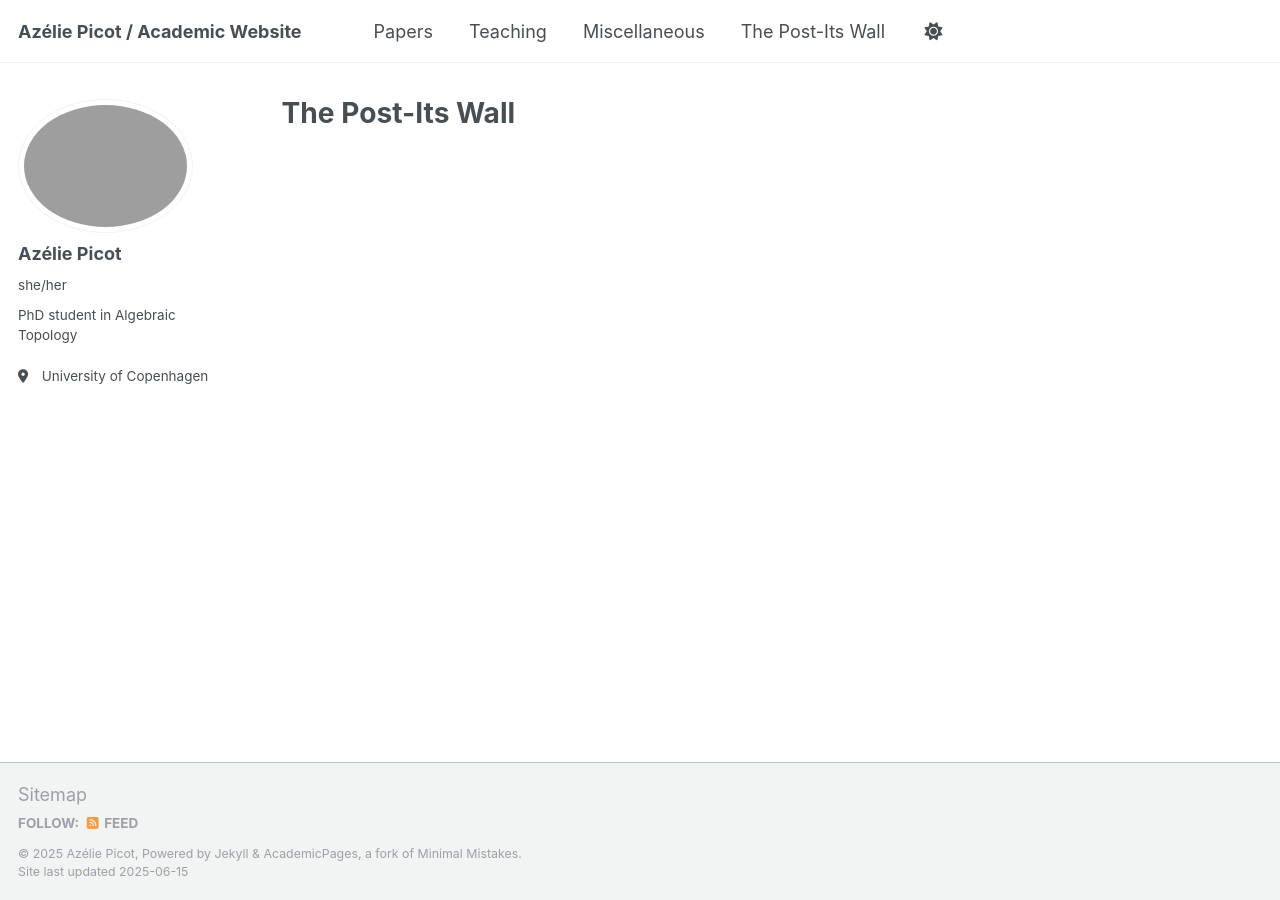
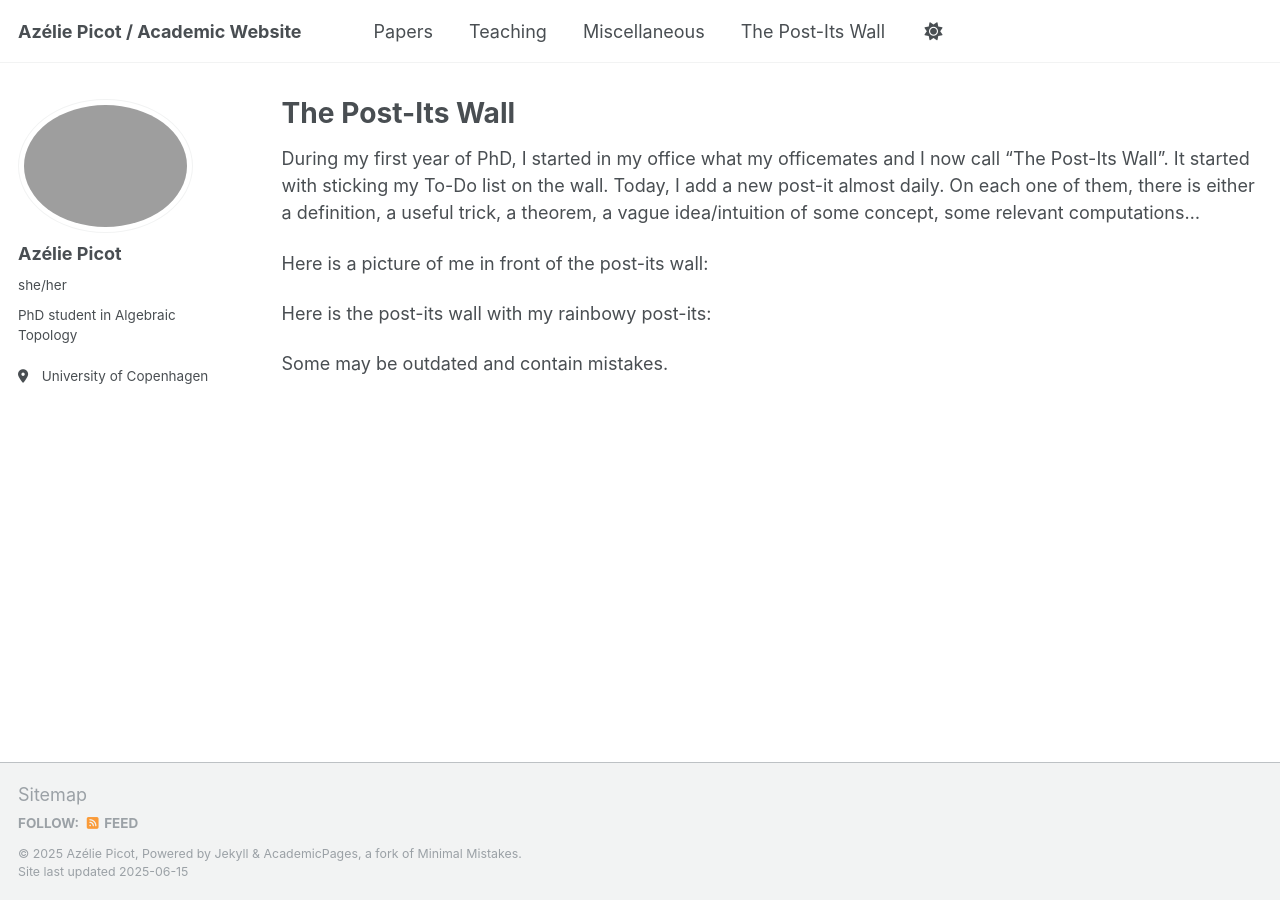
Before and after one commit to azeliepicot/azeliepicot.github.io, a Jekyll site: the page built from _pages/thepostitswall.md, in a window 1280 px wide. Built offline with Jekyll 4.4.1, drawn with Linux system fonts in a browser that asks for light colours.

Commit message:
Update thepostitswall.md

```diff
--- a/_pages/thepostitswall.md
+++ b/_pages/thepostitswall.md
@@ -5,3 +5,15 @@ layout: archive
 author_profile: true
 
 ---
+
+During my first year of PhD, I started in my office what my officemates and I now call "The Post-Its Wall".
+It started with sticking my To-Do list on the wall. Today, I add a new post-it almost daily.
+On each one of them, there is either a definition, a useful trick, a theorem, a vague idea/intuition of some concept, some relevant computations...
+
+Here is a picture of me in front of the post-its wall:
+
+Here is the post-its wall with my rainbowy post-its:
+
+
+
+Some may be outdated and contain mistakes.
```
